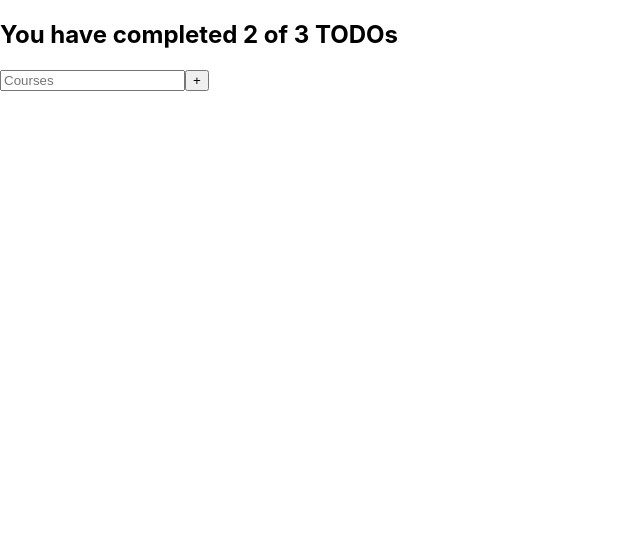
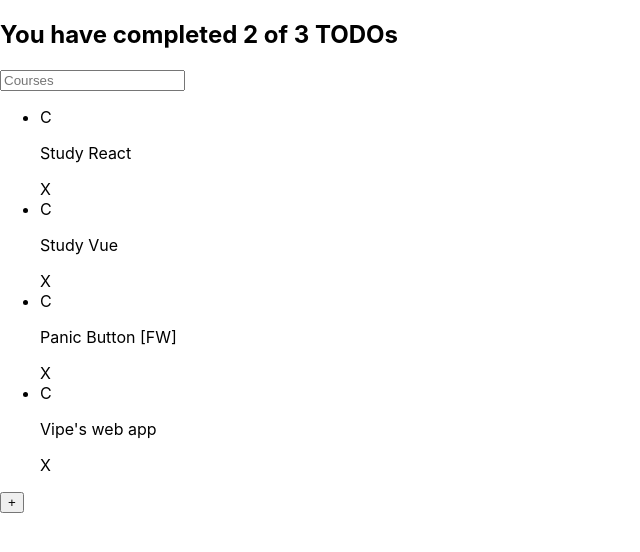
Before and after one commit to jfbarahonag/todo-list, a React (Create React App) app in the folder todo_project/: page / in a window 1280 px wide. Shown: the top 552 px of the page, without its empty margins (0-640 px from the left). Built offline with nearby package versions, Linux system fonts and the light colour scheme.

Commit message:
components were created

```diff
--- a/todo_project/src/App.js
+++ b/todo_project/src/App.js
@@ -1,28 +1,33 @@
 // import './App.css';
 import React from 'react';
 import { TodoCounter } from './components/TodoCounter'
+import { TodoSearch } from './components/TodoSearch'
+import { TodoList } from './components/TodoList'
+import { TodoItem } from './components/TodoItem'
+import { CreateTodoButton } from "./components/CreateTodoButton";
 
 const TODOs = [
   { text: 'Study React', completed: false },
   { text: 'Study Vue', completed: true },
   { text: 'Panic Button [FW]', completed: false },
+  { text: 'Vipe\'s web app', completed: false },
 ]
 
 function App() {
   return (
     <React.Fragment> {/*invisible tag*/}
       <TodoCounter />
-      {/* <TodoSearch /> */}
-      <input type="text" placeholder="Courses" />
-      {/* <TodoList> */}
-      {/*
+      <TodoSearch />
+      <TodoList>
+        {
           TODOs.map( todo => (
-            todo
+            <TodoItem
+              key={todo.text}
+              text={todo.text} />
           ))
-        */ }
-      {/* </TodoList> */}
-      {/* <CreateTodoButton /> */}
-      <button>+</button>
+        }
+      </TodoList>
+      <CreateTodoButton />
     </React.Fragment>
   );
 }
--- /dev/null
+++ b/todo_project/src/components/CreateTodoButton.js
@@ -0,0 +1,7 @@
+function CreateTodoButton(props) {
+    return (
+        <button>+</button>
+    );
+}
+
+export { CreateTodoButton };
--- /dev/null
+++ b/todo_project/src/components/TodoItem.js
@@ -0,0 +1,11 @@
+function TodoItem({text}) {
+    return (
+        <li>
+            <span>C</span>
+            <p>{text}</p>
+            <span>X</span>
+        </li>
+    )
+}
+
+export { TodoItem };
--- /dev/null
+++ b/todo_project/src/components/TodoList.js
@@ -0,0 +1,13 @@
+import React from "react";
+
+function TodoList({children}) {
+    return (
+        <section>
+            <ul>
+                {children}
+            </ul>
+        </section>
+    )
+}
+
+export { TodoList }
--- /dev/null
+++ b/todo_project/src/components/TodoSearch.js
@@ -0,0 +1,9 @@
+import React from 'react'
+
+function TodoSearch() {
+    return (
+        <input type="text" placeholder="Courses" />
+    )
+}
+
+export  { TodoSearch }
```
